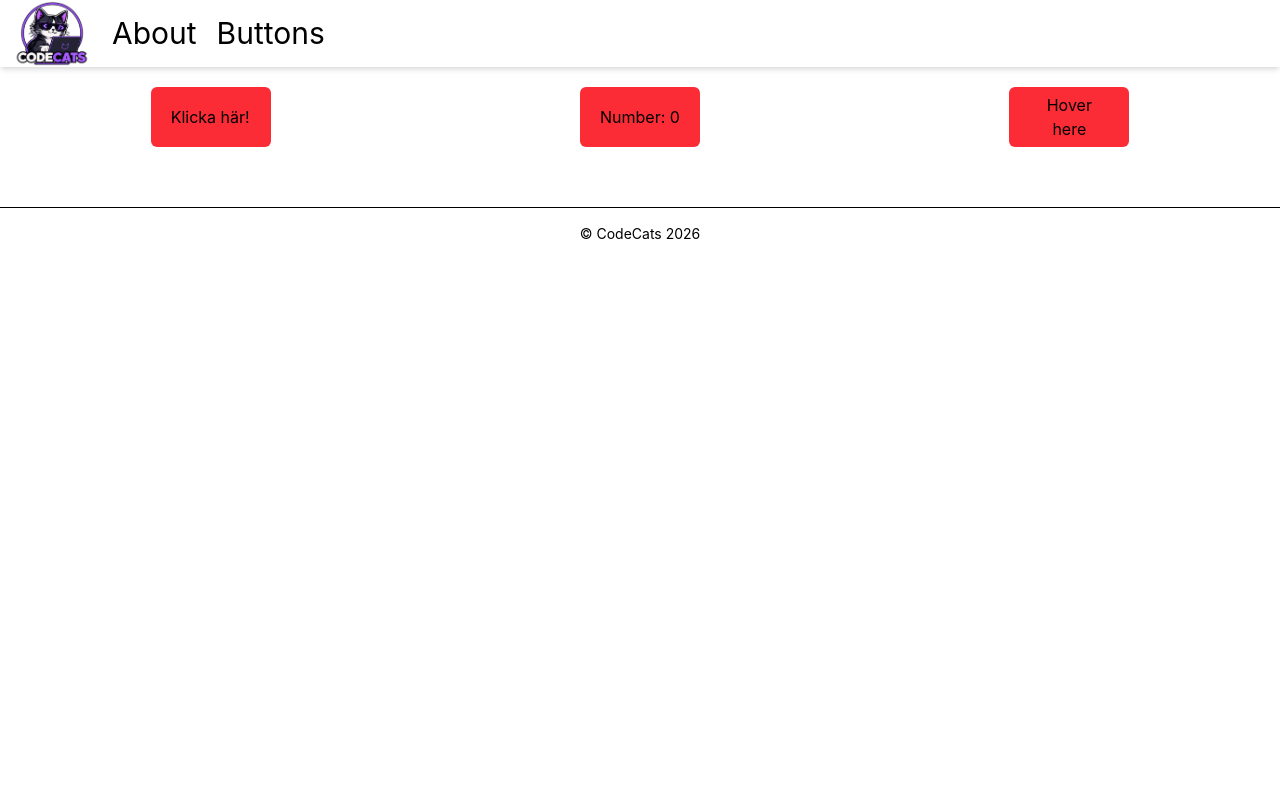
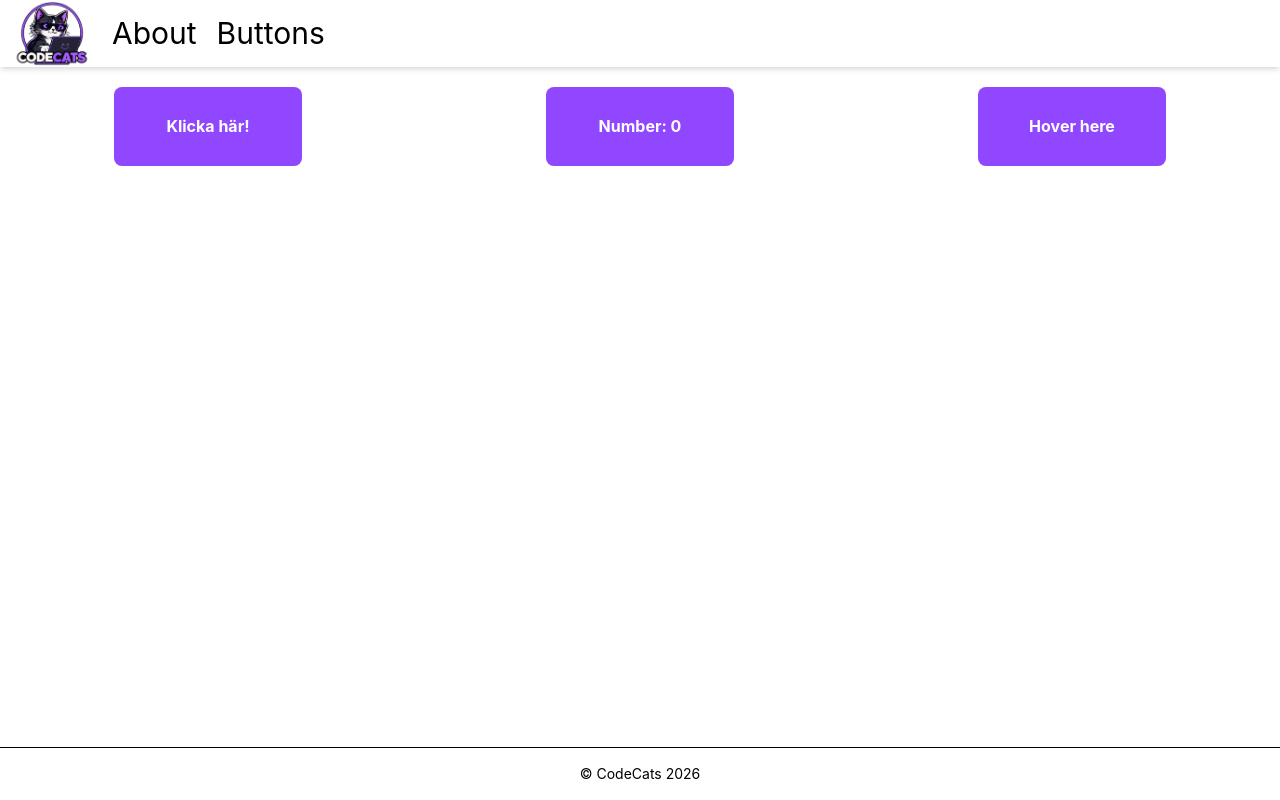
Before and after one commit to mr-milt/chashack, a React (Vite) app: page /buttons in a window 1280 px wide. Built offline with nearby package versions, Linux system fonts and the light colour scheme.

Commit message:
ändrade stil på knappar och lite text och fixade footer storlek

```diff
--- a/src/pages/Button.jsx
+++ b/src/pages/Button.jsx
@@ -1,42 +1,57 @@
-import React, { use, useState } from "react";
+import React, { useState } from "react";
 
 export default function Button() {
   const [text, setText] = useState("Klicka här!");
   const [count, setCount] = useState(0);
-  const [hover, SetHover] = useState(false);
+  const [hover, setHover] = useState(false);
 
   const bytText = () => {
-    setText("Hej på dig! 👋");
+    setText(text === "Klicka här!" ? "Hej på dig! 👋" : "Klicka här!");
+  };
+
+  const buttonStyle = {
+    backgroundColor: "#9146FF",
+    color: "white",
+    padding: "12px 24px",
+    borderRadius: "8px",
+    border: "none",
+    fontWeight: "bold",
+    cursor: "pointer",
+    minWidth: "140px",
+    minHeight: "55px",
+    display: "flex",
+    justifyContent: "center",
+    alignItems: "center",
+    textAlign: "center",
   };
 
   return (
-    <div className="flex gap-2 justify-around">
-      <div className="flex button bg-red-500 w-30 p-5 my-5 h-15 text-center items-center rounded-md hover:cursor-pointer">
-        <button onClick={() => bytatext()}>{text}</button>
-      </div>
+    <div className="flex gap-4 justify-around flex-wrap my-5">
+      <button type="button" onClick={bytText} style={buttonStyle}>
+        {text}
+      </button>
 
-      <div
+      <button
+        type="button"
         onClick={() => setCount(count + 1)}
-        className="flex button bg-red-500 w-30 p-5 my-5 h-15 text-center items-center rounded-md hover:cursor-pointer"
+        style={buttonStyle}
       >
-        <button>Number: {count}</button>
-      </div>
+        Number: {count}
+      </button>
 
-      <div className="flex relative button bg-red-500 w-30 p-5 my-5 h-15 text-center items-center rounded-md hover:cursor-pointer">
-        <div
-          onMouseEnter={() => SetHover(true)}
-          onMouseLeave={() => SetHover(false)}
-        >
-          {hover ? <div className="absulute"> DU hovrar</div> : "Hover here"}
+      <button
+        type="button"
+        onMouseEnter={() => setHover(true)}
+        onMouseLeave={() => setHover(false)}
+        style={buttonStyle}
+      >
+        {hover ? "DU hovrar 👀" : "Hover here"}
+      </button>
+
+      {hover && (
+        <div className="w-full text-center mt-2">
+          Kolla vad som gömde sig här - mjau! 🐱
         </div>
-      </div>
-
-      {hover ? (
-        <div className="absolute z-3 top-80">
-          Kolla vad göde sig här, hover vissar mig
-        </div>
-      ) : (
-        ""
       )}
     </div>
   );
--- a/src/pages/Rootlayout.jsx
+++ b/src/pages/Rootlayout.jsx
@@ -1,19 +1,18 @@
 import React from "react";
 import { Outlet } from "react-router";
-
 import NavBar from "./NavBar";
 import Footer from "./Footer";
 
 export default function Rootlayout() {
   return (
-    <>
+    <div className="min-h-screen flex flex-col">
       <NavBar />
 
-      <div className=" flex-1">
+      <main className="flex-1">
         <Outlet />
-      </div>
+      </main>
 
       <Footer />
-    </>
+    </div>
   );
 }
```
